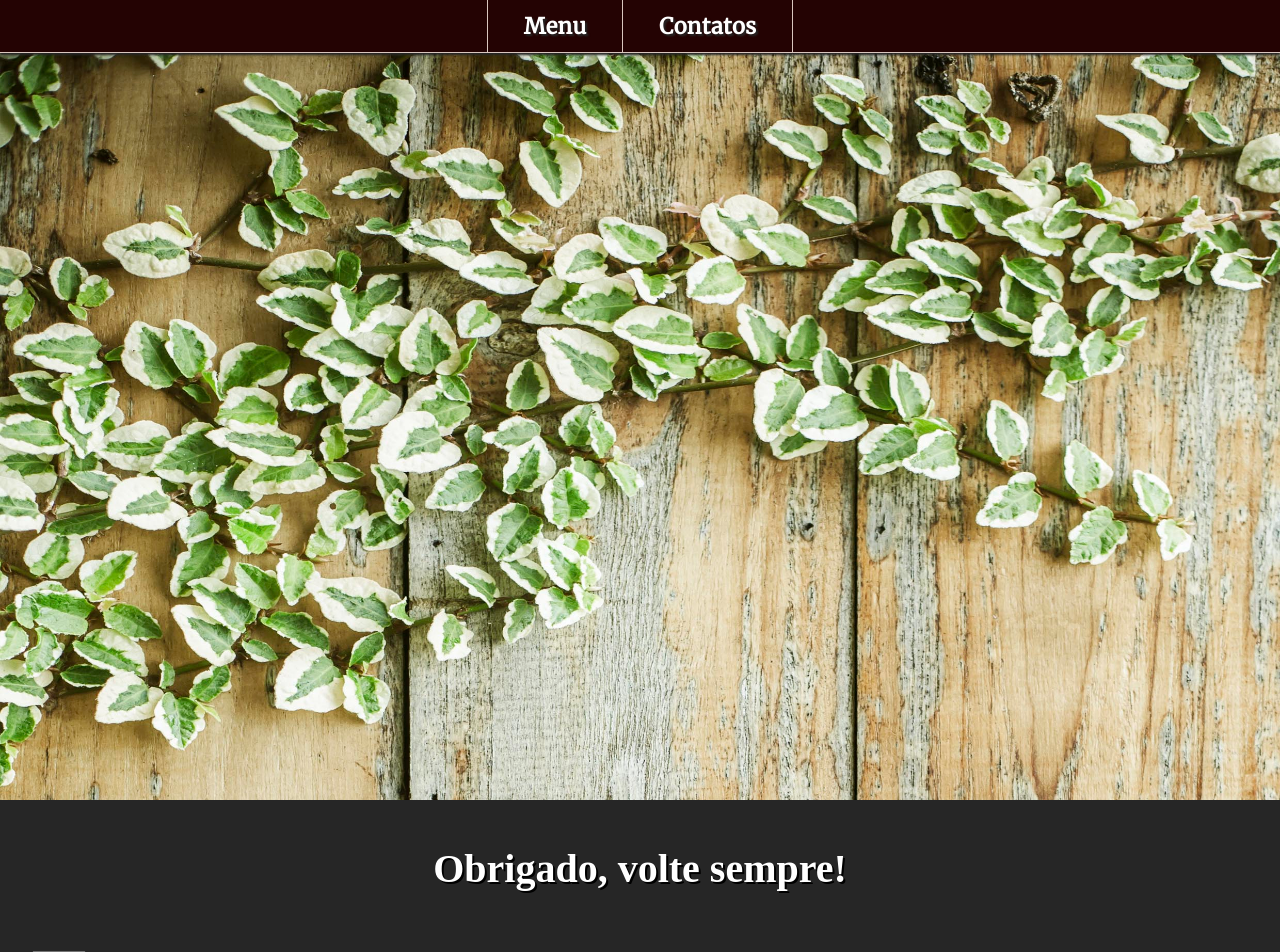
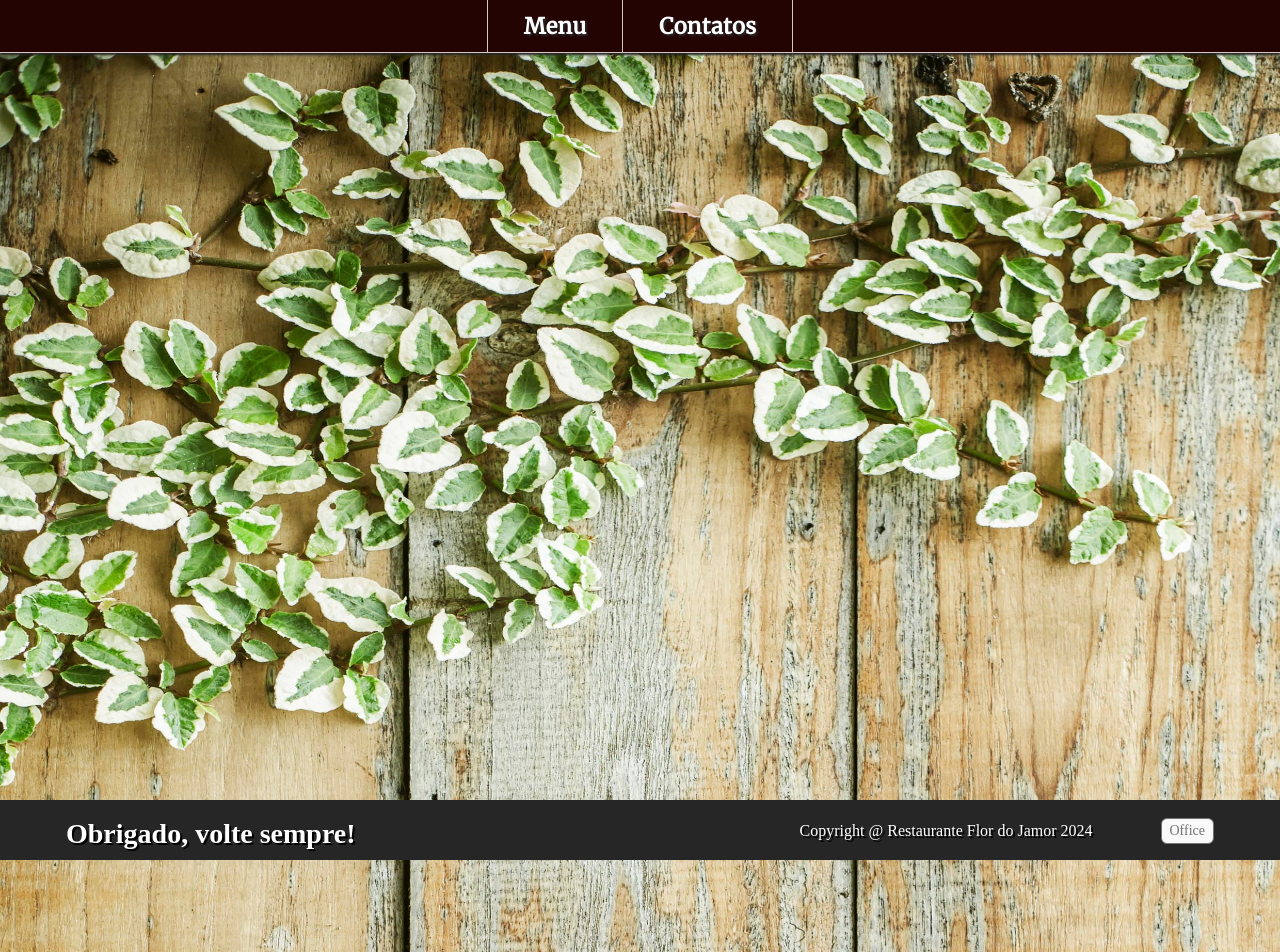
Before and after one commit to andreisaac/flordojamor_nextjs, a Next.js app: page /layout in a window 1280 px wide. Shown: the top 952 px of the page. After the commit the page ends 860 px from the top, so only its background shows below. Built offline with nearby package versions, Linux system fonts and the light colour scheme.

Commit message:
visual fix

```diff
--- a/components/footer.js
+++ b/components/footer.js
@@ -7,7 +7,7 @@ const Footer = () => {
     <footer className={styles.footer}>
       <h1>Obrigado, volte sempre!</h1>
       <div><Link href="/signin" className={styles.btnGrey}>Office</Link></div>
-      <div className={styles.copyright}>Copyright @ Restaurante Flor do Jamor 2020 - {new Date().getFullYear()}</div>
+      <div className={styles.copyright}>Copyright @ Restaurante Flor do Jamor {new Date().getFullYear()}</div>
     </footer>
   );
 };
--- a/components/index.module.sass
+++ b/components/index.module.sass
@@ -51,36 +51,43 @@
 
 .footer
   position: absolute
-  height: 200px
-  bottom: -200px
+  height: 60px
+  bottom: -60px
   width: 100%
   padding: 18px 32px
   text-align: center
   background-color: $black
   color: white
   @media screen and (max-width: $break-small)
-    height: 300px
-    bottom: -300px
+    height: 180px
+    bottom: -180px
+  h1, div
+    display: inline-block
+    margin: auto 34px
   h1
-    font-size: 40px
+    float: left
+    font-size: 28px
     font-family: Pacifico
     text-shadow: 2px 2px black
   .copyright
     @media screen and (max-width: $break-small)
       margin-top: 16px
       text-align: center
+    margin-top: 4px
+    float: right
     text-align: right
     text-shadow: 2px 2px black
   div
     @media screen and (max-width: $break-small)
       text-align: center
     text-align: left
+    float: right
     .btnGrey
       @media screen and (max-width: $break-small)
         margin-top: 0px
       @extend .btn
-      margin-top: 32px
       color: $grey-dark!important
+      border-radius: 6px
 
 .navbar
   background-color: #240303
--- a/pages/contatos/index.module.sass
+++ b/pages/contatos/index.module.sass
@@ -17,6 +17,7 @@
     margin: 16px 64px
   @media screen and (max-width: $break-small)
     margin: 4px 8px
+    margin-bottom: 16px
     padding: 4px
     div
       font-size: 16px!important
--- a/pages/index.module.sass
+++ b/pages/index.module.sass
@@ -55,7 +55,6 @@
           min-height: auto
         padding: 18px 2px
         background-color: white
-        border-radius: 8px
         border: 1px solid $black
         box-shadow: 2px 2px 2px $black
         min-height: 665px
@@ -100,19 +99,22 @@
         margin-top: 8px
 
 .alertInfo
-  @media screen and (min-width: $break-large)
-    margin: 14px 128px
   @media screen and (max-width: $break-medium)
     font-size: 18px
+    margin: 14px 6px 14px 12px
   @media screen and (max-width: $break-small)
     font-size: 16px
   font-size: 24px
-  background-color: #ffcc99
+  background-color: #ffffff
+  color: #240303
+  font-weight: 600
   border: 1px solid $grey-dark
-  border-radius: 5px
   box-shadow: 2px 2px 2px black
-  margin: 14px 16px
+  margin: 14px 6px
   padding: 12px 18px
+  strong
+    font-size: 34px
+    margin-right: 18px
 
 .alertInfo.green
   background-color: $green
```
